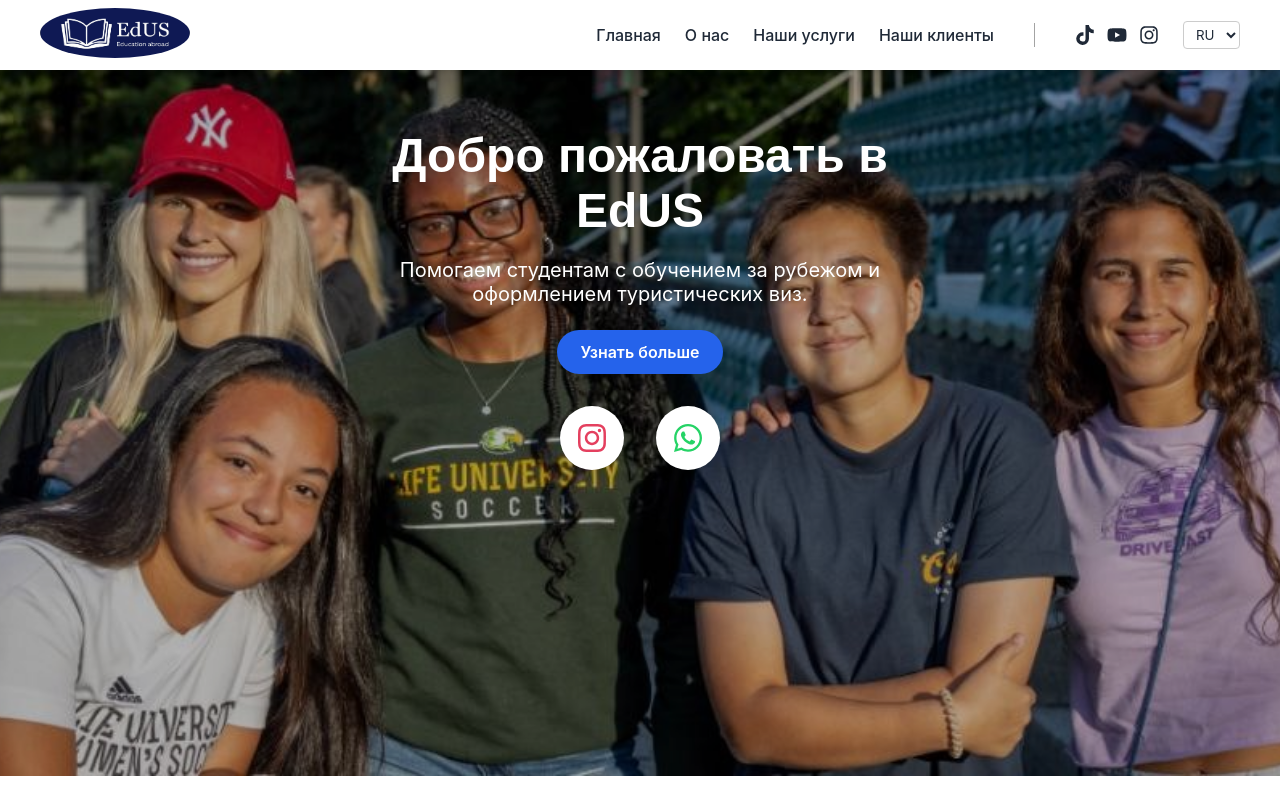
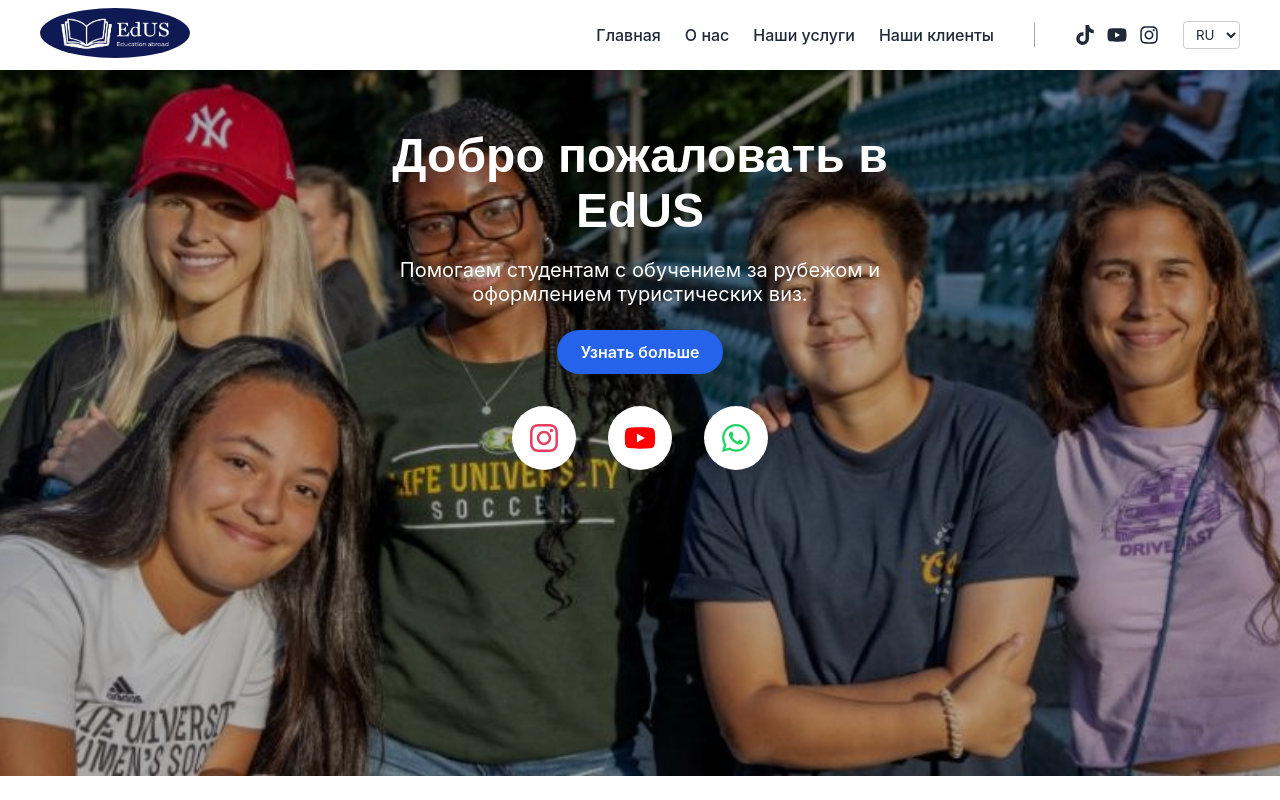
Before and after one commit to MirlanNurbekov/edus, a React (Create React App) app: page / in a window 1280 px wide. Shown: the top 800 px of the page. Built offline with nearby package versions, Linux system fonts and the light colour scheme.

Commit message:
0008
Edited links at the home page, home page is done.

```diff
--- a/src/components/Home.jsx
+++ b/src/components/Home.jsx
@@ -1,7 +1,7 @@
 // src/components/Home.jsx
 import React from 'react';
 import { Link } from 'react-router-dom';
-import { FaInstagram, FaWhatsapp } from 'react-icons/fa';
+import { FaInstagram, FaWhatsapp, FaYoutube } from 'react-icons/fa';
 import '../styles/Home.css';
 import studentImg from '../assets/students.jpeg';
 
@@ -54,6 +54,15 @@ export default function Home() {
               <FaInstagram size={32} />
             </a>
             <a
+              className="hero-social-link youtube"
+              href="https://www.youtube.com/@edus-d6q"
+              target="_blank"
+              rel="noopener noreferrer"
+              aria-label="EdUS на YouTube"
+            >
+               <FaYoutube size={32} />
+            </a>
+            <a
               className="hero-social-link whatsapp"
               href="https://wa.me/996507221215"
               target="_blank"
@@ -62,6 +71,20 @@ export default function Home() {
             >
               <FaWhatsapp size={32} />
             </a>
+          </div>
+
+          {/* Новая строка с ICEF-бейджем */}
+          <div className="hero-badge">
+            <span
+              id="iasBadge"
+              data-account-id="6491"
+            ></span>
+            <script
+              async
+              defer
+              crossorigin="anonymous"
+              src="https://www-cdn.icef.com/scripts/iasbadgeid.js"
+            ></script>
           </div>
         </div>
       </section>
@@ -87,5 +110,5 @@ export default function Home() {
         </div>
       </section>
     </main>
-);
+  );
 }
--- a/src/styles/Home.css
+++ b/src/styles/Home.css
@@ -1,3 +1,4 @@
+/* src/styles/Home.css */
 :root {
   --primary-blue: #2563eb;
   --accent-blue: #3b82f6;
@@ -115,6 +116,28 @@
   color: #25D366;
 }
 
+/* ----- ICEF Badge row ----- */
+.hero-badge {
+  margin-top: 1rem;
+  display: flex;
+  justify-content: center;
+}
+
+#iasBadge {
+  width: 84px;
+  height: 104px;
+  display: inline-flex;
+  align-items: center;
+  justify-content: center;
+}
+
+/* Ensure injected badge graphic fits */
+#iasBadge img,
+#iasBadge svg {
+  max-width: 62px;
+  max-height: 102px;
+}
+
 /* ----- About ----- */
 .about {
   padding: 4rem 1rem;
@@ -178,3 +201,16 @@
     grid-template-columns: 1fr;
   }
 }
+
+/* Brand colors for the icons themselves */
+.hero-social-link.instagram svg {
+  color: #E4405F;
+}
+
+.hero-social-link.whatsapp svg {
+  color: #25D366;
+}
+
+.hero-social-link.youtube svg {
+  color: #FF0000;  /* YouTube red */
+}
```
